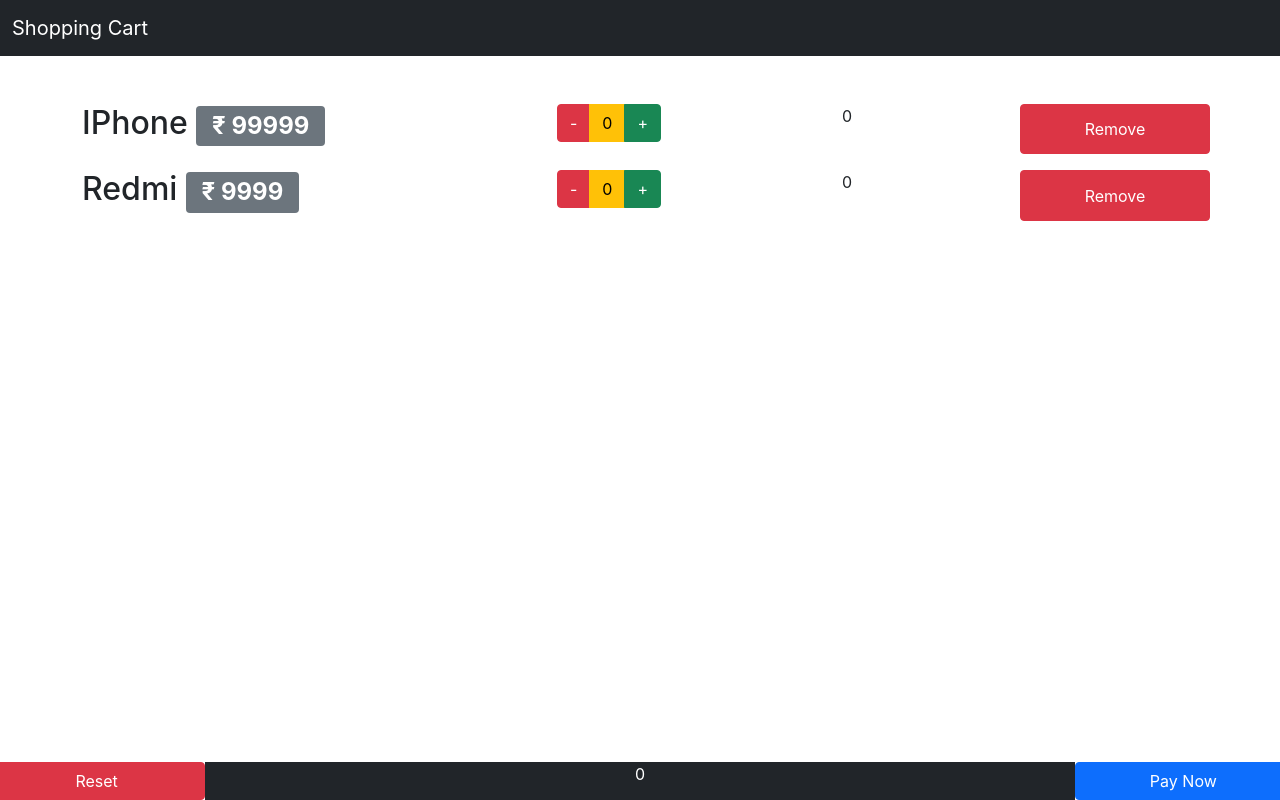
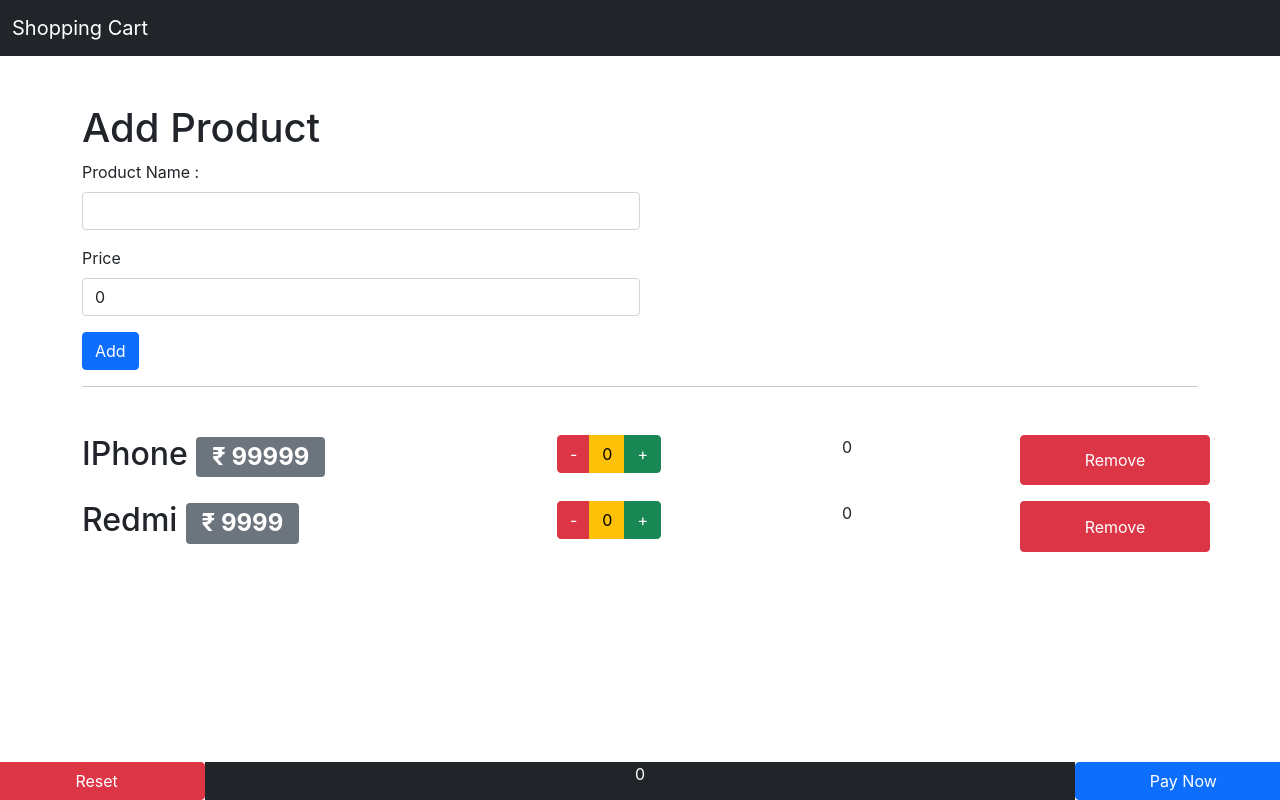
Before and after one commit to Prachi-Taikar/Shopping-Cart-using-React, a React (Create React App) app: page / in a window 1280 px wide. Built offline with nearby package versions, Linux system fonts and the light colour scheme.

Commit message:
Creating AddItem Form

```diff
--- a/src/App.js
+++ b/src/App.js
@@ -4,6 +4,7 @@ import Navbar from './components/Navbar';
 import ProductList from './components/ProductList';
 import React, {useState} from 'react';
 import Footer from './components/Footer';
+import AddItem from './components/AddItem';
 
 function App() {
 
@@ -67,11 +68,26 @@ function App() {
     setTotalAmount(newTotalAmount);
   }
 
+  const addItem =(name, price) =>{
+    let newProductList = [...productList]
+
+    newProductList.push({
+      price:price,
+      name:name,
+      quantity:0
+    });
+    setProductList(newProductList);
+
+  }
+
   return (
     <>
     <Navbar/>
 
     <main className= "container mt-5">
+
+    <AddItem addItem={addItem}/>
+
     <ProductList productList={productList}
     incrementQuantity = {incrementQuantity}
     decrementQuantity = {decrementQuantity}
--- /dev/null
+++ b/src/components/AddItem.js
@@ -0,0 +1,46 @@
+import React from "react";
+
+class AddItem extends React.Component {
+    constructor(props){
+        super(props);
+        this.state = {
+            productName: "",
+            productPrice: 0,
+        }
+    }
+    render() {
+        return (
+
+                <form className = "mb-5" onSubmit={(e) => {
+                    e.preventDefault();
+                    this.props.addItem( this.state.productName, Number(this.state.productPrice))}}>
+
+                    <h1>Add Product</h1>
+                    <div className="mb-3 col-6">
+                        <label htmlFor="inputName" className="form-label">Product Name :</label>
+                        <input type="text" className="form-control" id="inputName" aria-describedby="name" name="productName"
+                        onChange = {(e) => {
+                            this.setState({productName: e.currentTarget.value});
+                        }}
+                        value = {this.state.productName} />
+                    </div>
+
+                    <div className="mb-3 col-6">
+                        <label htmlFor="inputPrice" className="form-label">Price</label>
+                        <input type="number" className="form-control" id="price" name="productPrice"
+                        onChange = {(e) => {
+                            this.setState({productPrice: Number(e.currentTarget.value)});
+                        }}
+                        value = {this.state.productPrice} />
+                    </div>
+
+                        <button  type="submit" className="btn btn-primary " >Add</button>
+
+                        <hr/>
+                </form>
+
+                );
+            }
+    }
+
+export default AddItem;
```
